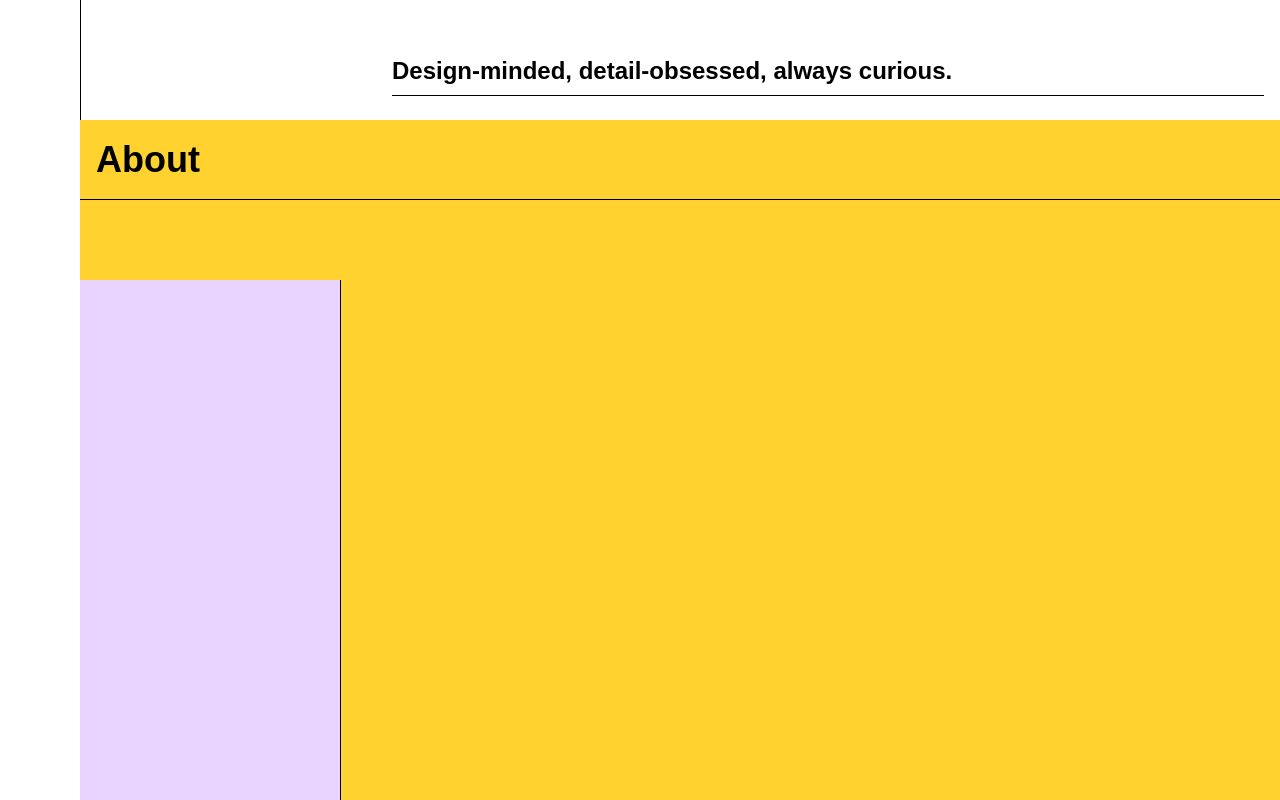
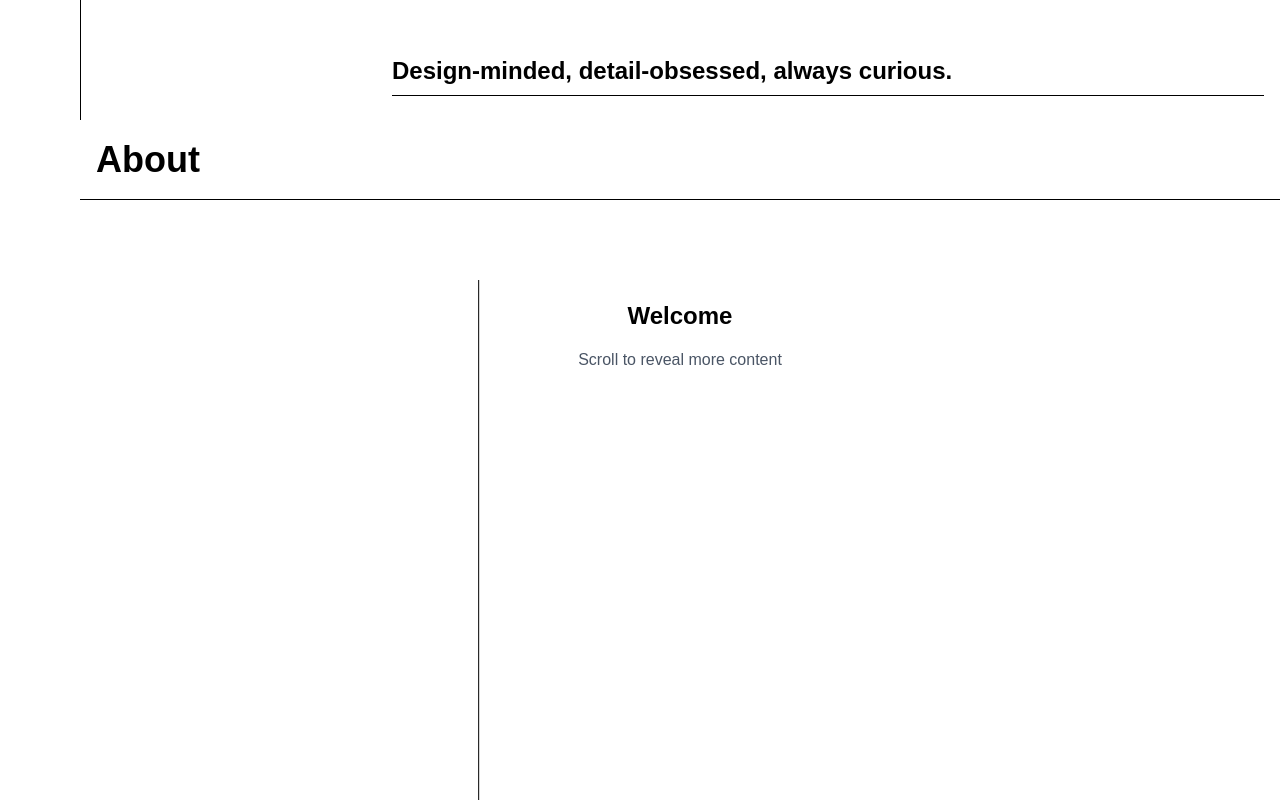
Before and after one commit to AnthonyAl-Rifai/portfolio-site, a Next.js app: page / in a window 1280 px wide. Shown: the part 680-1480 px from the top of the page. Built offline with nearby package versions, Linux system fonts and the light colour scheme.

Commit message:
WIP scroll section.

```diff
--- a/app/components/AboutSection.tsx
+++ b/app/components/AboutSection.tsx
@@ -1,31 +1,39 @@
 "use client";
 
-import { motion, useScroll, useTransform } from "framer-motion";
-import { useRef } from "react";
-import SectionTitle from "./SectionTitle";
+import ScrollSection from "./ScrollSection";
+import InitialContent from "./InitialContent";
+import ScrollContent from "./ScrollContent";
 
 export default function AboutSection() {
-  const sectionRef = useRef<HTMLElement>(null);
-  const { scrollYProgress } = useScroll({
-    target: sectionRef,
-  });
+  // Initial component (always visible)
+  const initialComponent = (
+    <InitialContent>
+      <div className="col-span-full row-span-full flex items-center justify-center">
+        <div className="text-center">
+          <h2 className="text-2xl font-bold mb-4">Welcome</h2>
+          <p className="text-gray-600">Scroll to reveal more content</p>
+        </div>
+      </div>
+    </InitialContent>
+  );
 
-  // Transform scroll progress to width percentage (0% to 100%)
-  const purpleWidth = useTransform(scrollYProgress, [0, 1], ["0%", "100%"]);
+  // Scroll component (slides in from left)
+  const scrollComponent = (
+    <ScrollContent className="bg-white border-r">
+      <div className="col-span-full row-span-full flex items-center justify-center">
+        <div className="text-center">
+          <h2 className="text-2xl font-bold mb-4">About Me</h2>
+          <p>This content slides in as you scroll</p>
+        </div>
+      </div>
+    </ScrollContent>
+  );
 
   return (
-    <>
-      <section ref={sectionRef} className="relative h-[600vh] bg-gray-800">
-        <div className="sticky top-0 bg-amber-300">
-          <SectionTitle name="About" />
-          <div className="h-[calc(100vh-var(--layout-size))] overflow-hidden relative">
-            <motion.div
-              className="bg-purple-200 border-r absolute top-[var(--layout-size)] left-0 h-[calc(100%-var(--layout-size))] z-10"
-              style={{ width: purpleWidth }}
-            />
-          </div>
-        </div>
-      </section>
-    </>
+    <ScrollSection
+      name="About"
+      initialComponent={initialComponent}
+      scrollComponent={scrollComponent}
+    />
   );
 }
--- /dev/null
+++ b/app/components/InitialContent.tsx
@@ -0,0 +1,19 @@
+import GridSection from "./GridSection";
+
+interface InitialContentProps {
+  children?: React.ReactNode;
+  className?: string;
+  useGrid?: boolean;
+}
+
+export default function InitialContent({
+  children,
+  className = "",
+  useGrid = true,
+}: InitialContentProps) {
+  return (
+    <div className={`w-full h-full mt-[var(--layout-size)] ${className}`}>
+      {useGrid ? <GridSection>{children}</GridSection> : children}
+    </div>
+  );
+}
--- /dev/null
+++ b/app/components/ScrollContent.tsx
@@ -0,0 +1,19 @@
+import GridSection from "./GridSection";
+
+interface ScrollContentProps {
+  children?: React.ReactNode;
+  className?: string;
+  useGrid?: boolean;
+}
+
+export default function ScrollContent({
+  children,
+  className = "",
+  useGrid = true,
+}: ScrollContentProps) {
+  return (
+    <div className={`w-full h-full ${className}`}>
+      {useGrid ? <GridSection>{children}</GridSection> : children}
+    </div>
+  );
+}
--- /dev/null
+++ b/app/components/ScrollSection.tsx
@@ -0,0 +1,58 @@
+"use client";
+
+import { motion, useScroll, useTransform, easeOut } from "framer-motion";
+import { useRef } from "react";
+import SectionTitle from "./SectionTitle";
+
+interface ScrollSectionProps {
+  name: string;
+  sectionHeight?: string;
+  initialComponent: React.ReactNode;
+  scrollComponent: React.ReactNode;
+}
+
+export default function ScrollSection({
+  name,
+  sectionHeight = "h-[300vh]",
+  initialComponent,
+  scrollComponent,
+}: ScrollSectionProps) {
+  const sectionRef = useRef<HTMLElement>(null);
+  const { scrollYProgress } = useScroll({
+    target: sectionRef,
+  });
+
+  // Transform scroll progress to x translation (-100% to 0%) with easing
+  const scrollX = useTransform(scrollYProgress, [0, 1], ["-100%", "0%"], {
+    ease: easeOut,
+  });
+
+  return (
+    <>
+      <section ref={sectionRef} className={`relative ${sectionHeight}`}>
+        <div className="sticky top-0">
+          <SectionTitle name={name} />
+          <div className="h-[calc(100vh-var(--layout-size))] overflow-hidden relative">
+            {/* Initial component (always visible) */}
+            <div className="absolute inset-0 z-0">{initialComponent}</div>
+
+            {/* Scroll component (slides in from left) */}
+            <motion.div
+              className="absolute top-[var(--layout-size)] left-0 h-[calc(100%-var(--layout-size))] z-10 overflow-hidden"
+              style={{ width: "100%" }}
+            >
+              <motion.div
+                className="w-full h-full"
+                style={{
+                  x: scrollX,
+                }}
+              >
+                {scrollComponent}
+              </motion.div>
+            </motion.div>
+          </div>
+        </div>
+      </section>
+    </>
+  );
+}
--- a/app/components/SectionTitle.tsx
+++ b/app/components/SectionTitle.tsx
@@ -35,7 +35,7 @@ export default function SectionTitle({ name }: { name: string }) {
 
   return (
     <div
-      className="h-[var(--layout-size)] min-h-[var(--layout-size)] w-full sticky z-[100] flex items-center"
+      className="h-[var(--layout-size)] min-h-[var(--layout-size)] bg-white w-full sticky z-[100] flex items-center"
       style={{ top: "var(--layout-size)" }}
     >
       {/* heading */}
```
